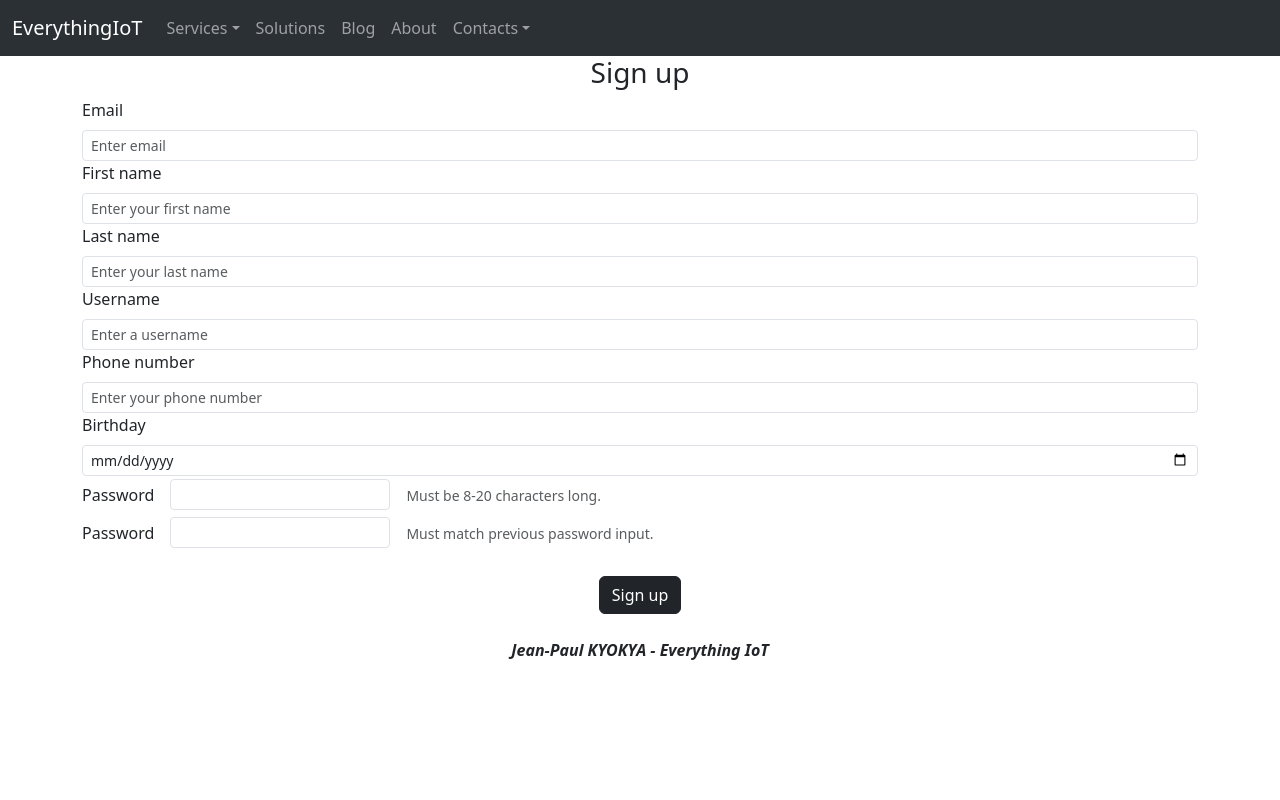
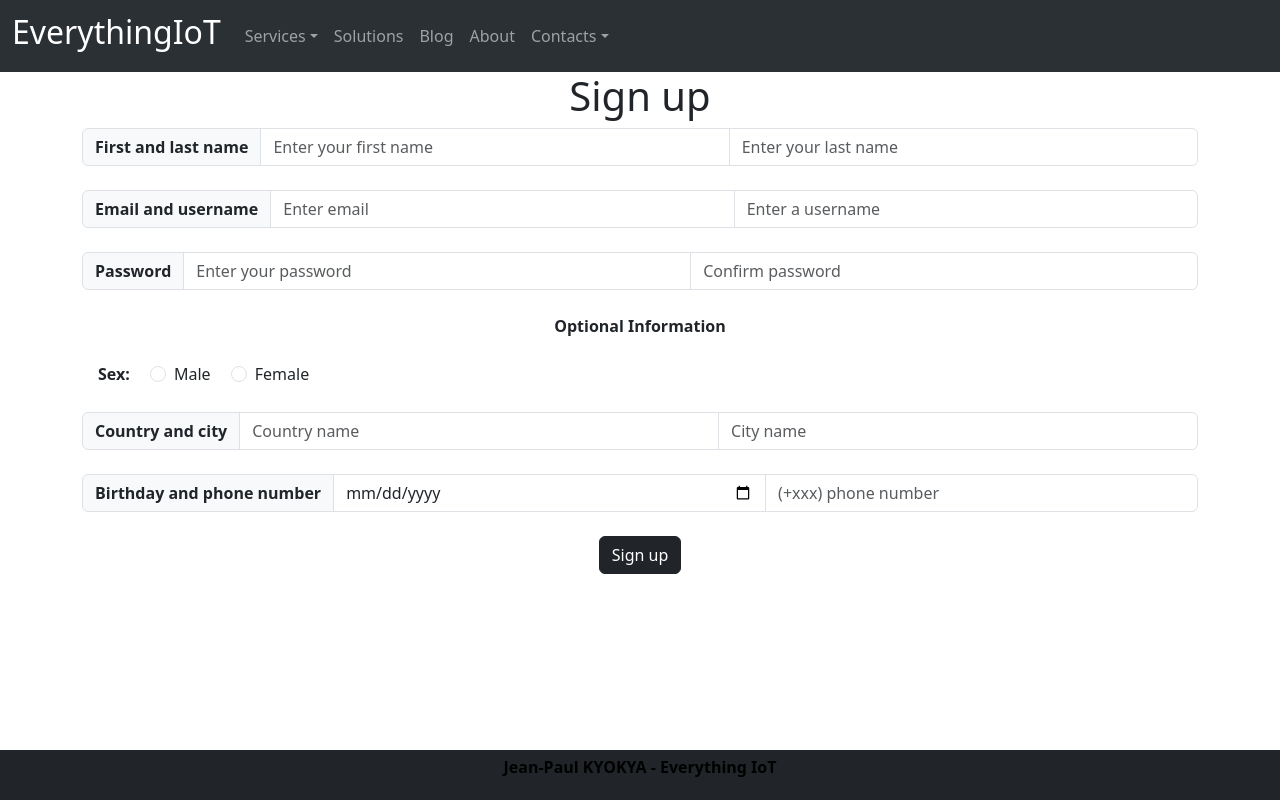
Before and after one commit to kal-kyokya/Everything-IoT, a Flask app: page /sign-up in a window 1280 px wide. Run offline with Flask 3, Linux system fonts and the light colour scheme.

Commit message:
Add CSS to authentication procedures and pin footer to bottom of screen.

```diff
--- a/web_flask/templates/base_template.html
+++ b/web_flask/templates/base_template.html
@@ -15,7 +15,7 @@
   <body>
     <nav class="navbar navbar-expand-lg bg-body-tertiary" data-bs-theme="dark">
       <div class="container-fluid">
-	<a class="navbar-brand" href="/">EverythingIoT</a>
+	<a class="navbar-brand" href="/"><h2>EverythingIoT</h2></a>
 
 	<button class="navbar-toggler"
 		type="button"
@@ -92,8 +92,16 @@
       {%block content%} {%endblock%}
     </div>
 
-    <footer align="center">
-      <p><strong><em> Jean-Paul KYOKYA - Everything IoT </em></strong></p>
+    <footer style="background-color: #212529;
+		   color: black;
+                   display: flex;
+                   justify-content: center;
+                   align-items: center;
+                   position: absolute;
+                   bottom: 0;
+                   height: 50px;
+                   width: 100%;">
+      <p><strong> Jean-Paul KYOKYA - Everything IoT </strong></p>
     </footer>
     <script src="https://cdn.jsdelivr.net/npm/bootstrap@5.3.3/dist/js/bootstrap.bundle.min.js" integrity="sha384-YvpcrYf0tY3lHB60NNkmXc5s9fDVZLESaAA55NDzOxhy9GkcIdslK1eN7N6jIeHz" crossorigin="anonymous"></script>
   </body>
--- a/web_flask/templates/home.html
+++ b/web_flask/templates/home.html
@@ -5,13 +5,13 @@
 {%block navbarElement1%}
 <a class="btn btn-light"
    href="/sign-in"
-   >Sign in</a>
+   ><strong>Sign in</strong></a>
 {%endblock%}
 
 {%block navbarElement2%}
 <a class="btn btn-secondary"
    href="/sign-up"
-   >Sign up</a>
+   ><strong>Sign up</strong></a>
 {%endblock%}
 
 {%block content%}
--- a/web_flask/templates/mysignup.html
+++ b/web_flask/templates/mysignup.html
@@ -55,7 +55,7 @@
 	 id="password2"
 	 aria-label="password2">
 
-  <br /><button class="btn btn-light"
+  <br /><button class="btn btn-dark"
 		name="submit"
 		type="submit">Sign up</button>
   </div>
--- a/web_flask/templates/signup.html
+++ b/web_flask/templates/signup.html
@@ -3,84 +3,107 @@
 {%block title %}Sign up{%endblock%}
 
 {%block content%}
-<h3 align="center"> Sign up </h3>
+<h1 align="center"> Sign up </h1>
 
 <form method="POST">
-  <div>
-  <label class="form-label" for="email">Email</label>
-  <input class="form-control form-control-sm" name="email"
+  <div class="form">
+    <div class="input-group">
+      <span class="input-group-text"><strong>First and last name</strong></span>
+      <input class="form-control" name="firstName"
+	     type="text"
+	     placeholder="Enter your first name"
+	     id="firstName"
+	     aria-label="First name">
+      <input class="form-control" name="lastName"
+	     type="text"
+	     placeholder="Enter your last name"
+	     id="lastName"
+	     aria-label="lastName">
+    </div>
+
+    <br />
+    <div class="input-group">
+      <span class="input-group-text"><strong>Email and username</strong></span>
+      <input class="form-control" name="email"
 	     type="email"
 	     placeholder="Enter email"
 	     id="email"
 	     aria-label="email">
-  <label class="form-label" for="firstName">First name</label>
-  <input class="form-control form-control-sm" name="firstName"
-	 type="text"
-	 placeholder="Enter your first name"
-	 id="firstName"
-	 aria-label="firstName">
-  <label class="form-label" for="lastName">Last name</label>
-  <input class="form-control form-control-sm" name="lastName"
-	 type="text"
-	 placeholder="Enter your last name"
-	 id="lastName"
-	 aria-label="lastName">
-  <label class="form-label" for="userName">Username</label>
-  <input class="form-control form-control-sm" name="userName"
+      <input class="form-control" name="userName"
 	     type="text"
 	     placeholder="Enter a username"
 	     id="userName"
 	     aria-label="userName">
-  <label class="form-label" for="phoneNumber">Phone number</label>
-  <input class="form-control form-control-sm" name="phoneNumber"
+    </div>
+
+    <br />
+    <div class="input-group">
+      <span class="input-group-text"><strong>Password</strong></span>
+      <input class="form-control" name="password1"
+	     type="password"
+	     placeholder="Enter your password"
+	     id="password1"
+	     aria-label="password1">
+      <input class="form-control" name="password2"
+	     type="password"
+	     placeholder="Confirm password"
+	     id="password2"
+	     aria-label="password2">
+    </div>
+
+    <br />
+    <div class="from-control" align="center"><strong>Optional Information</strong></div>
+
+    <br />
+    <span>&emsp;<strong>Sex:</strong>&emsp;</span>
+    <div class="form-check form-check-inline">
+      <input class="form-check-input" name="sex"
+	     type="radio"
+	     id="inlineRadio1"
+	     value="male">
+      <label class="form-check-label" for="inlineRadio1">Male</label>
+    </div>
+    <div class="form-check form-check-inline">
+      <input class="form-check-input" name="sex"
+	     type="radio"
+	     id="inlineRadio1"
+	     value="female">
+      <label class="form-check-label" for="inlineRadio2">Female</label>
+    </div>
+
+    <br /><br />
+    <div class="input-group">
+      <span class="input-group-text"><strong>Country and city</strong></span>
+      <input class="form-control" name="country"
 	     type="text"
-	 placeholder="Enter your phone number"
-	 id="phoneNumber"
-	 aria-label="phoneNumber">
-  <label class="form-label" for="birthday">Birthday</label>
-  <input class="form-control form-control-sm" name="birthday"
+	     id="country"
+	     placeholder="Country name"
+	     aria-label="country">
+      <input class="form-control" name="city"
+	     type="text"
+	     placeholder="City name"
+	     id="city"
+	     aria-label="city">
+    </div>
+
+    <br />
+    <div class="input-group">
+      <span class="input-group-text"><strong>Birthday and phone number</strong></span>
+      <input class="form-control" name="birthday"
 	     type="date"
 	     id="birthday"
 	     aria-label="birthday">
-  <div class="row g-3 align-items-center">
-    <div class="col-auto">
-      <label for="inputPassword1" class="col-form-label">Password</label>
-    </div>
-    <div class="col-auto">
-      <input type="password"
-	     id="inputPassword1"
-	     name="inputPassword1"
-	     class="form-control form-control-sm"
-	     aria-describedby="passwordHelpInline1">
-    </div>
-    <div class="col-auto">
-      <span id="passwordHelpInline1" class="form-text">
-	Must be 8-20 characters long.
-      </span>
-    </div>
-  </div>
-
-  <div class="row g-3 align-items-center">
-    <div class="col-auto">
-      <label for="inputPassword2" class="col-form-label">Password</label>
-    </div>
-    <div class="col-auto">
-      <input type="password"
-	     id="inputPassword2"
-	     name="inputPassword2"
-	     class="form-control form-control-sm"
-	     aria-describedby="passwordHelpInline2">
-    </div>
-    <div class="col-auto">
-      <span id="passwordHelpInline2" class="form-text">
-	Must match previous password input.
-      </span>
-    </div>
+      <input class="form-control" name="phoneNumber"
+	     type="text"
+	     placeholder="(+xxx) phone number"
+	     id="phoneNumber"
+	     aria-label="phoneNumber">
     </div>
 
     <br />
     <div align="center">
-    <button class="btn btn-dark" name="submit"
+      <button class="btn btn-dark"
+	      name="submit"
 	      type="submit">Sign up</button>
     </div>
   </div>
```
Also changed, not shown: web_flask/templates/signin.html (+19 -12 lines). Lines whose indentation alone changed are shown as unchanged.
